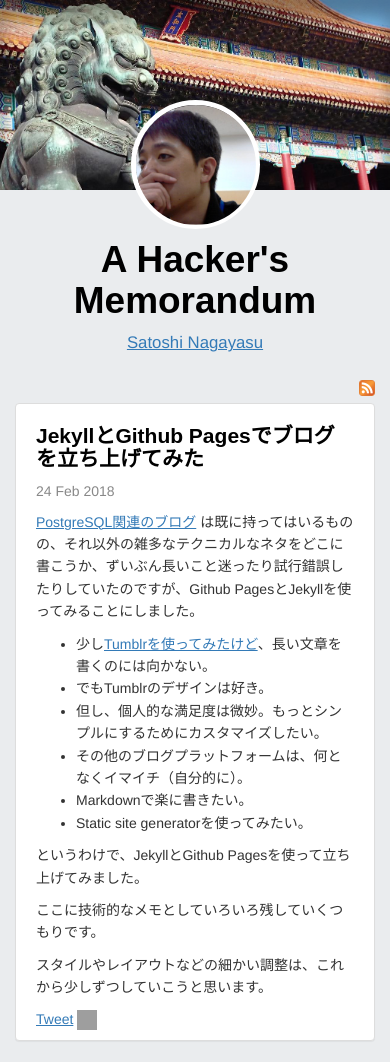
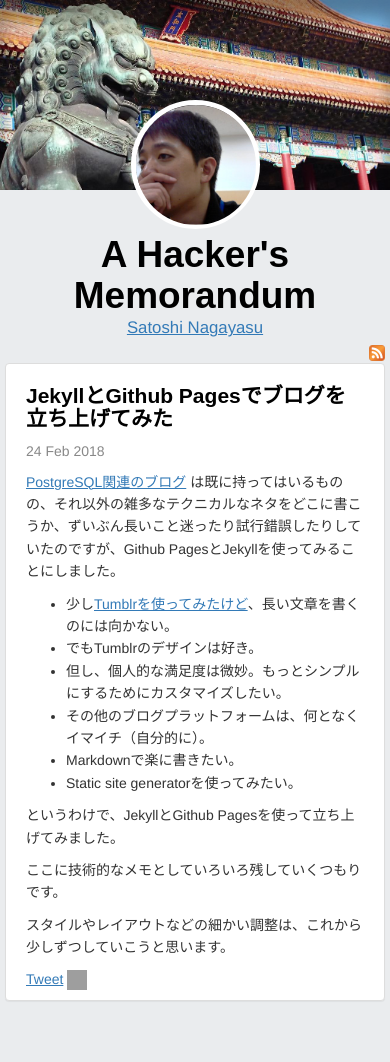
Before and after one commit to snaga/snaga.github.io, a Jekyll site: the page built from index.md, in a window 390 px wide. Built offline with Jekyll 4.4.1, drawn with Linux system fonts in a browser that asks for light colours; our own code applies the rules of GitHub Pages for plain Markdown files; comment, search, counter and statistics services are not loaded; after the commit the page ends 1027 px from its top, so only the background shows below that; grey boxes are pictures that could not be loaded.

Commit message:
Fix CSS for mobile device.

```diff
--- a/assets/css/mystyle.css
+++ b/assets/css/mystyle.css
@@ -57,6 +57,12 @@ a {
     width: 100%;
 }
 
+@media screen and (max-width: 600px) {
+    .container {
+        padding: 5px;
+    }
+}
+
 body {
     background-color: #EAECEE;
     font-family: helvetica, arial, 'hiragino kaku gothic pro', meiryo, 'ms pgothic', sans-serif;
@@ -73,7 +79,8 @@ h1 {
 @media screen and (max-width: 600px) {
     h1 {
         text-align: center;
-        margin-top: 50px;
+        margin-top: 40px;
+        margin-bottom: 0px;
         font-weight: 900;
         font-size: 5ex;
         font-family: 'Gibson', sans-serif, "Helvetica Neue", HelveticaNeue, Arial, sans-serif;
@@ -85,10 +92,20 @@ h1 {
     font-size: 1.2em;
     margin-bottom: 20px;
 }
+@media screen and (max-width: 600px) {
+    .author {
+        margin-bottom: 0px;
+    }
+}
 
 .icon_rss {
     text-align: right;
     margin: 0px 0px 5px 0px;
+}
+@media screen and (max-width: 600px) {
+    .icon_rss {
+        margin: 0px 0px 0px 0px;
+    }
 }
 
 h2 {
```
